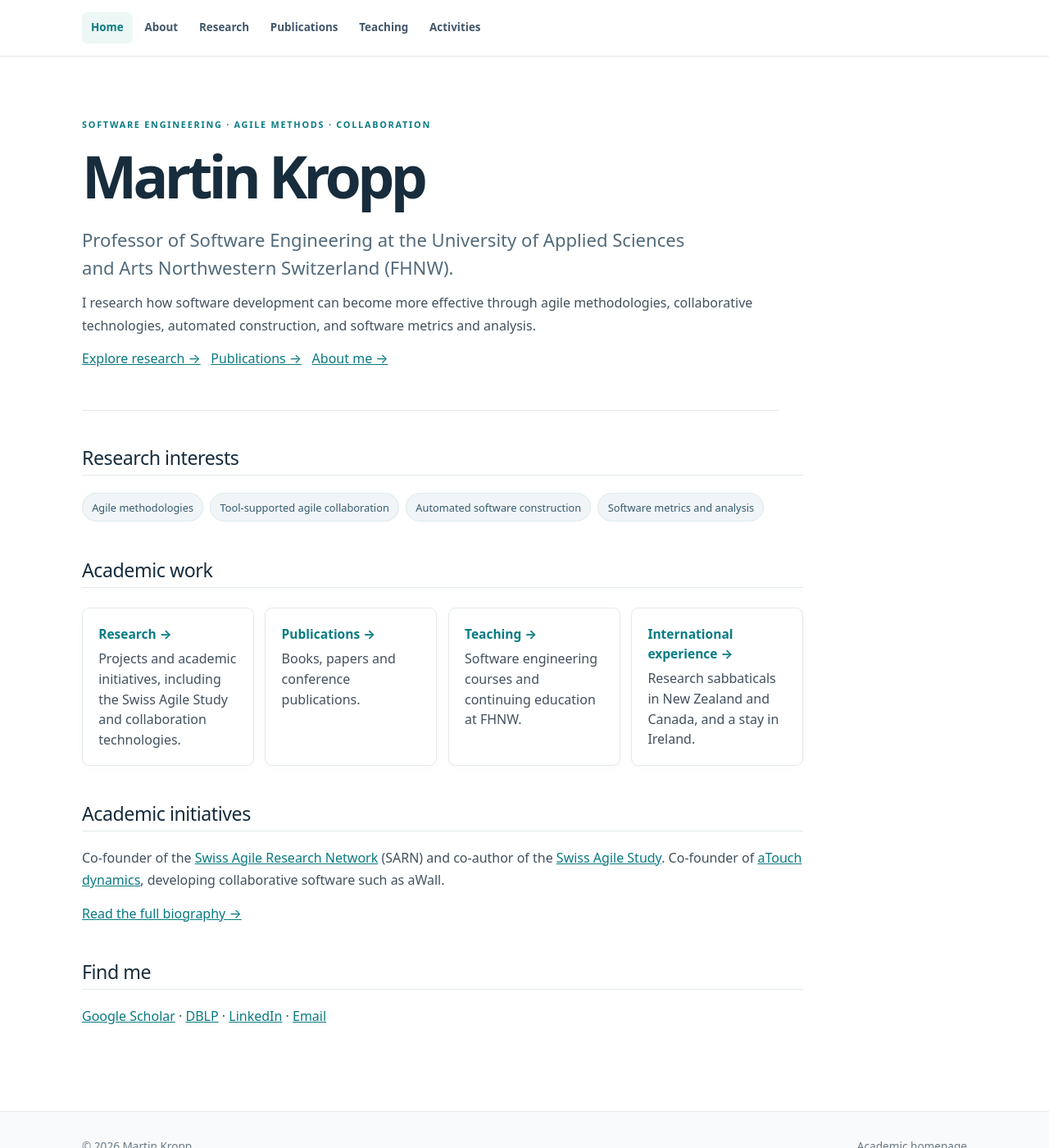
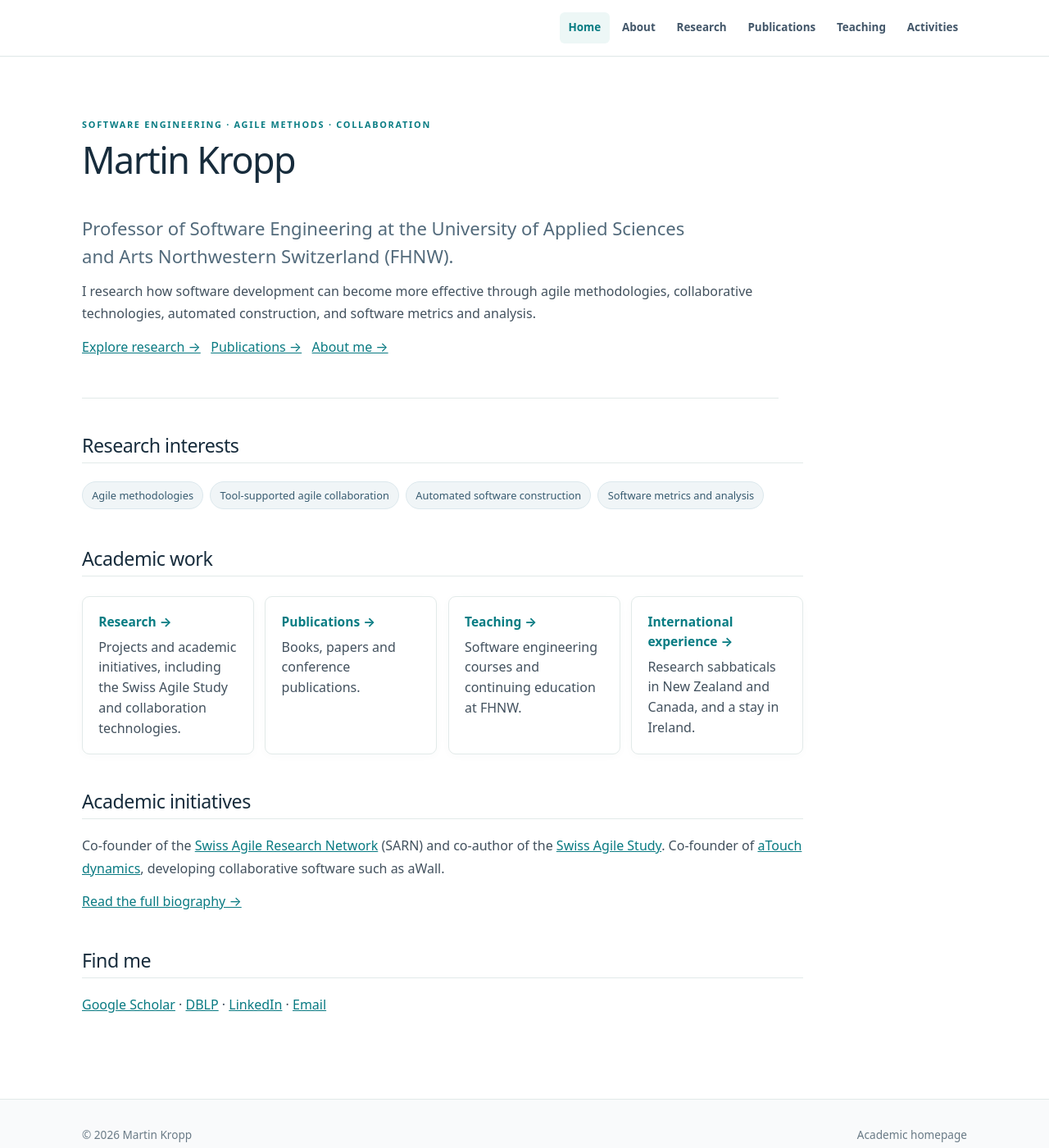
Before and after one commit to martinkropp/martinkropp.github.io, a Jekyll site: the page built from index.md, in a window 1280 px wide and 1400 px high. Shown: the whole window at 82% size. Built offline with Jekyll 4.4.1, drawn with Linux system fonts in a browser that asks for light colours.

Commit message:
Match homepage name typography to lighter page titles

```diff
--- a/assets/css/site.css
+++ b/assets/css/site.css
@@ -108,3 +108,16 @@ body{background:#fff}.brand-dot{color:#0b9292}a{color:#097a82}
 .prose h3{
   font-weight:550;
 }
+
+/* Keep the home title consistent with other page headings. */
+.prose .hero h1{
+  font-family:system-ui,-apple-system,"Segoe UI",sans-serif;
+  font-size:clamp(2rem,3.5vw,2.85rem);
+  font-weight:400;
+  line-height:1.22;
+  letter-spacing:-.035em;
+  margin:.15em 0 .85em;
+}
+/* When the brand is omitted on the homepage, align the navigation to the right. */
+.header .nav:has(> nav:first-child){justify-content:flex-end}
+@media(max-width:780px){.header .nav:has(> nav:first-child){align-items:flex-start}}
```
